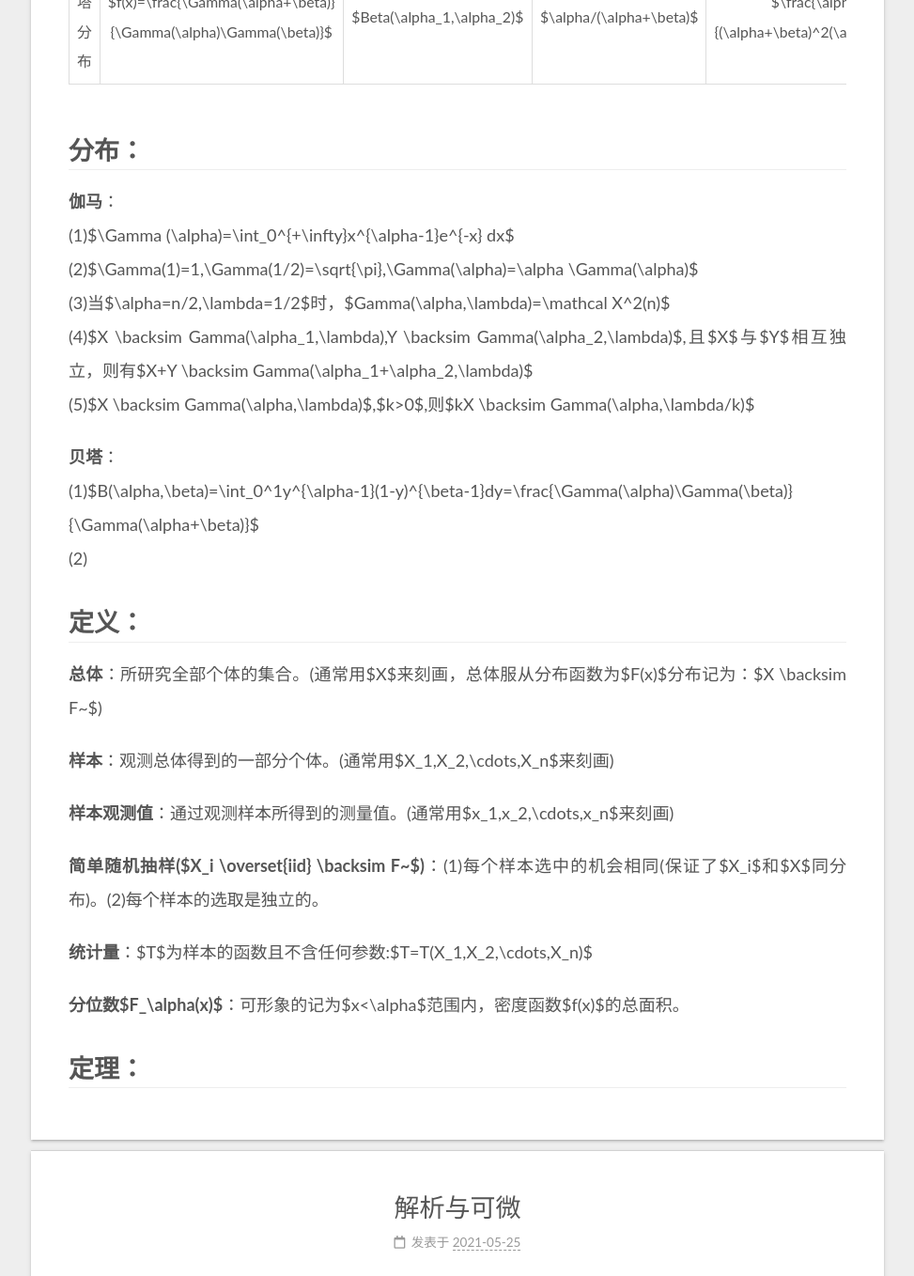
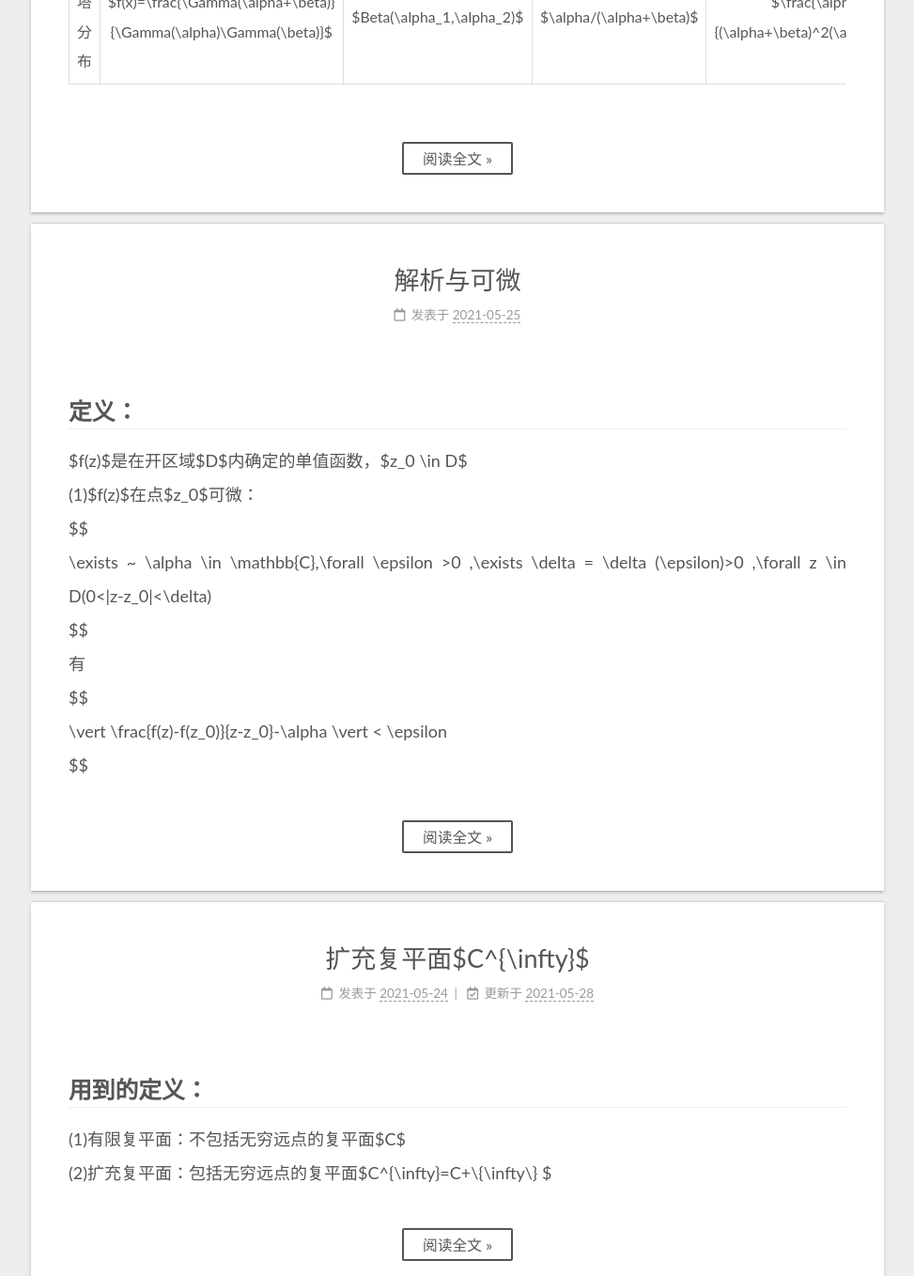
Before and after one commit to T110677/T110677.github.io, a plain HTML site: page index.html in a window 1280 px wide. Shown: the part 1760-3118 px from the top of the page at 94% size, without its empty margins (279-1252 px from the left). Drawn offline with nearby package versions, Linux system fonts and the light colour scheme; some packages are replaced by stand-ins of ours; a script that the page names is missing.

Commit message:
Site updated: 2021-05-29 00:40:06

```diff
--- a/index.html
+++ b/index.html
@@ -258,7 +258,7 @@
           <i class="far fa-calendar-check"></i>
         </span>
         <span class="post-meta-item-text">更新于</span>
-        <time title="修改时间：2021-05-29 00:18:14" itemprop="dateModified" datetime="2021-05-29T00:18:14+08:00">2021-05-29</time>
+        <time title="修改时间：2021-05-29 00:39:31" itemprop="dateModified" datetime="2021-05-29T00:39:31+08:00">2021-05-29</time>
       </span>
 
 
@@ -374,15 +374,14 @@
 <td align="center"></td>
 </tr>
 </tbody></table>
-<h1 id="分布："><a href="#分布：" class="headerlink" title="分布："></a>分布：</h1><p><font size=4><strong>伽马</strong></font>：<br>(1)$\Gamma (\alpha)=\int_0^{+\infty}x^{\alpha-1}e^{-x} dx$<br>(2)$\Gamma(1)=1,\Gamma(1/2)=\sqrt{\pi},\Gamma(\alpha)=\alpha \Gamma(\alpha)$<br>(3)当$\alpha=n/2,\lambda=1/2$时，$Gamma(\alpha,\lambda)=\mathcal X^2(n)$<br>(4)$X \backsim Gamma(\alpha_1,\lambda),Y \backsim Gamma(\alpha_2,\lambda)$,且$X$与$Y$相互独立，则有$X+Y \backsim Gamma(\alpha_1+\alpha_2,\lambda)$<br>(5)$X \backsim Gamma(\alpha,\lambda)$,$k&gt;0$,则$kX \backsim Gamma(\alpha,\lambda/k)$<br/></p>
-<p><font size=4><strong>贝塔</strong></font>：<br>(1)$B(\alpha,\beta)=\int_0^1y^{\alpha-1}(1-y)^{\beta-1}dy=\frac{\Gamma(\alpha)\Gamma(\beta)}{\Gamma(\alpha+\beta)}$<br>(2)</p>
-<h1 id="定义："><a href="#定义：" class="headerlink" title="定义："></a>定义：</h1><p><font size=4><strong>总体</strong></font>：所研究全部个体的集合。(通常用$X$来刻画，总体服从分布函数为$F(x)$分布记为：$X \backsim F~$)</p>
-<p><font size=4><strong>样本</strong></font>：观测总体得到的一部分个体。(通常用$X_1,X_2,\cdots,X_n$来刻画)</p>
-<p><font size=4><strong>样本观测值</strong></font>：通过观测样本所得到的测量值。(通常用$x_1,x_2,\cdots,x_n$来刻画)</p>
-<p><font size=4><strong>简单随机抽样($X_i \overset{iid} \backsim F~$)</strong></font>：(1)每个样本选中的机会相同(保证了$X_i$和$X$同分布)。(2)每个样本的选取是独立的。</p>
-<p><font size=4><strong>统计量</strong></font>：$T$为样本的函数且不含任何参数:$T=T(X_1,X_2,\cdots,X_n)$</p>
-<p><font size=4><strong>分位数$F_\alpha(x)$</strong></font>：可形象的记为$x&lt;\alpha$范围内，密度函数$f(x)$的总面积。</p>
-<h1 id="定理："><a href="#定理：" class="headerlink" title="定理："></a>定理：</h1>
+          <!--noindex-->
+            <div class="post-button">
+              <a class="btn" href="/undefined/undefined/undefined/5/#more" rel="contents">
+                阅读全文 &raquo;
+              </a>
+            </div>
+          <!--/noindex-->
+
 
     </div>
 
```
Also changed, not shown: search.xml (+26 -25 lines), undefined/undefined/undefined/5/index.html (+3 -2 lines).
